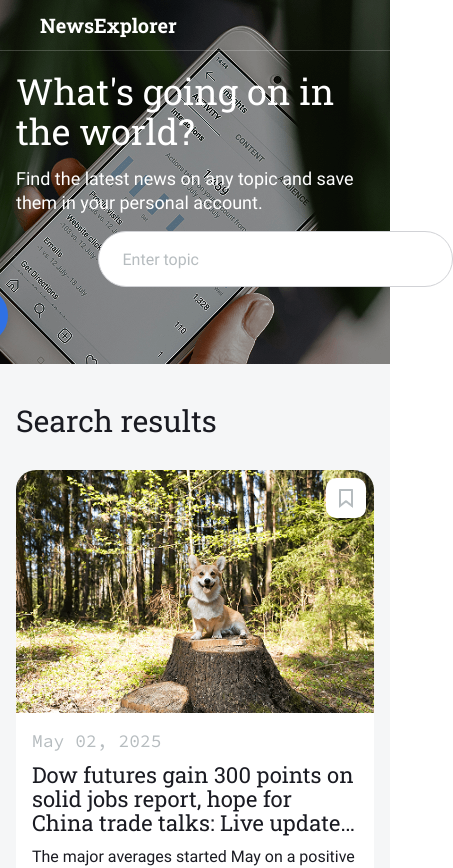
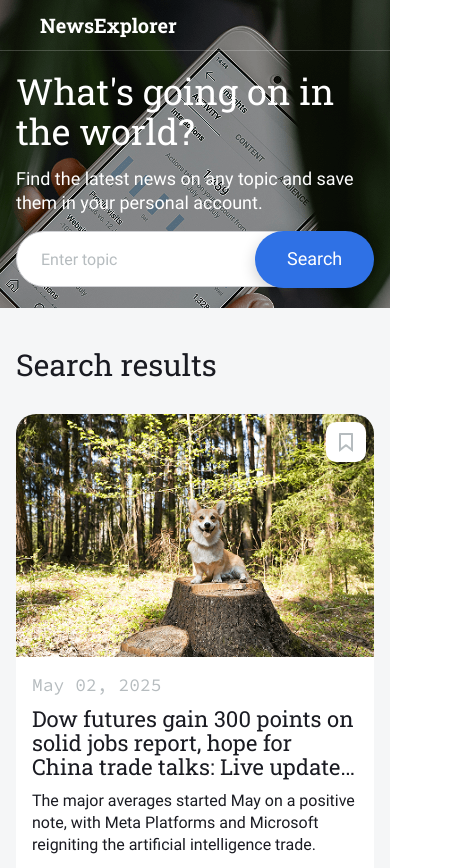
Before and after one commit to jlcambraia/news-explorer-frontend, a React (Vite) app: page / in a window 390 px wide. Shown: the top 868 px of the page, 453 px wide, since content can reach past the window. Built offline with nearby package versions, Linux system fonts and the light colour scheme.

Commit message:
feat: melhora a responsividade

```diff
--- a/src/pages/Main/components/Search/SearchForm/SearchForm.css
+++ b/src/pages/Main/components/Search/SearchForm/SearchForm.css
@@ -1,5 +1,11 @@
+.search-form {
+  width: 608px;
+  display: flex;
+  justify-content: center;
+}
+
 .search-form__input {
-  width: 503px;
+  width: 600px;
   height: 64px;
   border: 1px solid #d1d2d6;
   border-radius: calc(440px / 2);
@@ -38,14 +44,28 @@
 
 @media screen and (max-width: 768px) {
   .search-form__input {
-    margin-left: 160px;
-    width: 355px;
+    width: 390px;
     height: 56px;
   }
 
   .search-form__button {
     width: 160px;
     height: 57px;
+  }
+}
+
+@media screen and (max-width: 543px) {
+  .search-form {
+    width: 100%;
+  }
+  .search-form__input {
+    width: 100%;
+  }
+}
+
+@media screen and (max-width: 391px) {
+  .search-form__button {
+    width: 130px;
   }
 }
 
```
